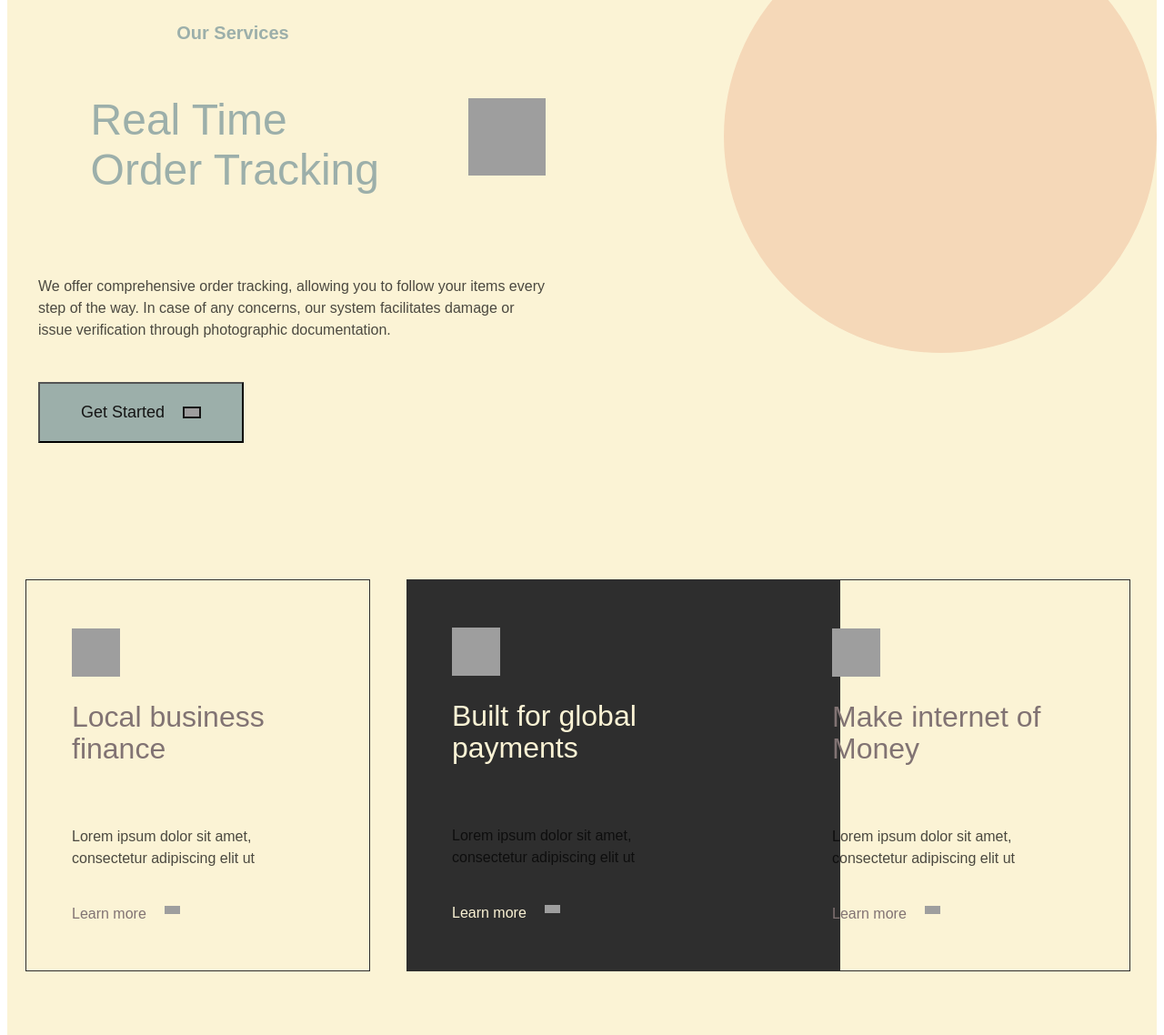
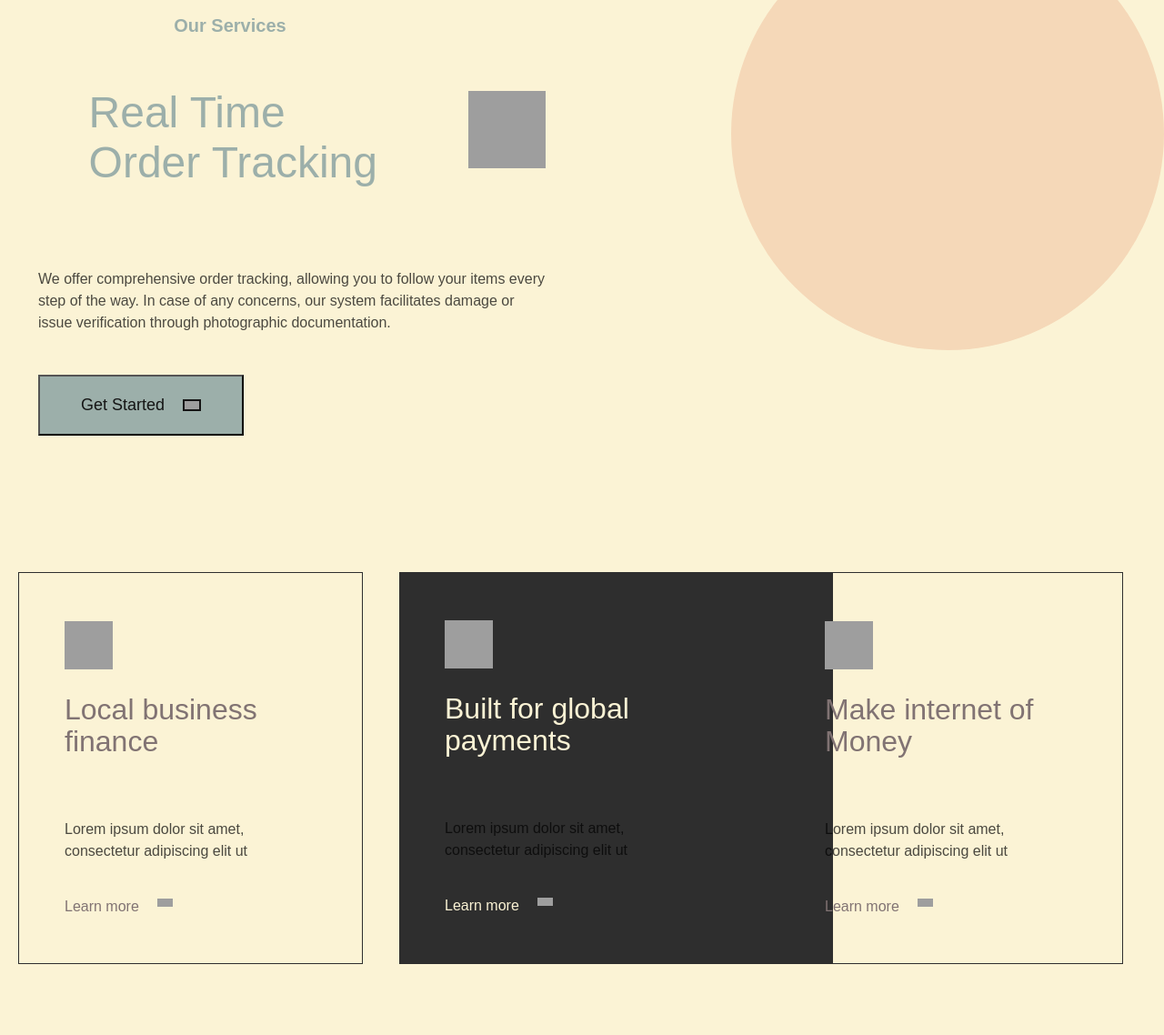
Before and after one commit to duccodon/Dressify, a PHP site: page /LandingPage.php in a window 1280 px wide; the page is wider, and only the part inside the window is pictured. Shown: the part 3307-4445 px from the top of that part at 91% size. Run offline with PHP 8.4, Linux system fonts and the light colour scheme; grey boxes are pictures that could not be loaded.

Commit message:
Update style.css

```diff
--- a/style.css
+++ b/style.css
@@ -1,5 +1,22 @@
-.wrapper { background-color: #fbf3d5; display: flex; flex-direction: column; }
-.header { width: 100%; }
+.wrapper {
+    flex: 1;
+    display: flex;
+    flex-direction: column;
+    min-height: 100vh;
+}
+html, body {
+    height: 100%;
+    margin: 0;
+    padding: 0;
+}
+
+body {
+    background-color: #fbf3d5;
+    min-height: 100vh;
+    display: flex;
+    flex-direction: column;
+}
+
 @media (max-width: 991px) { .header { max-width: 100%; } }
 .nav-container { gap: 20px; display: flex; }
 @media (max-width: 991px) { .nav-container { flex-direction: column; align-items: stretch; gap: 0; } }
```
